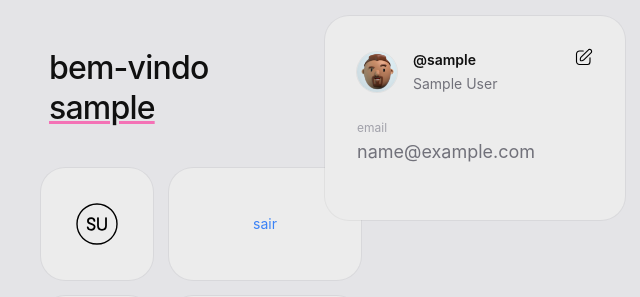
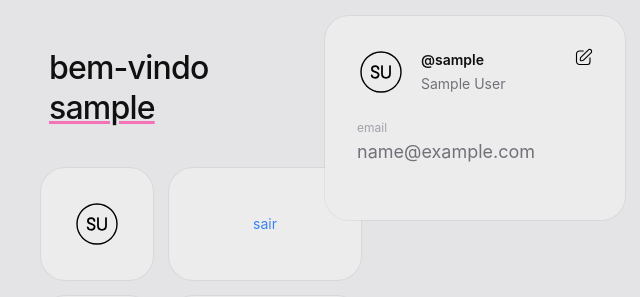
Before and after one commit to hugobelem/erp, a Django app: page /conta/ in a window 1280 px wide. Shown: the top 297 px of the page, without its empty margins (7-647 px from the left). Run offline with Django 5.2, Linux system fonts and the light colour scheme; the visitor is signed in with stand-in values (Sample User, id 1).

Commit message:
changed user avatar

```diff
--- a/users/templates/users/components/user.html
+++ b/users/templates/users/components/user.html
@@ -2,10 +2,9 @@
 
 <div class="lg:row-span-1 ring-1 dark:ring-white/10 ring-primary/5 bg-white dark:bg-secondary dark:shadow-thick rounded-3xl p-8">
     <div class="relative flex items-center gap-x-4">
-        <img
-            src="{% static "images/profile/default.jpg" %}"
-            alt=""
-            class="h-10 w-10 rounded-full ring-1 dark:ring-white/10 ring-primary/5"/>
+        <div class="flex gap-x-1 justify-center">
+            {{ avatar }}
+        </div>
         <div class="text-sm leading-6">
             <p class="font-semibold text-primary dark:text-white">
             <a>
```
